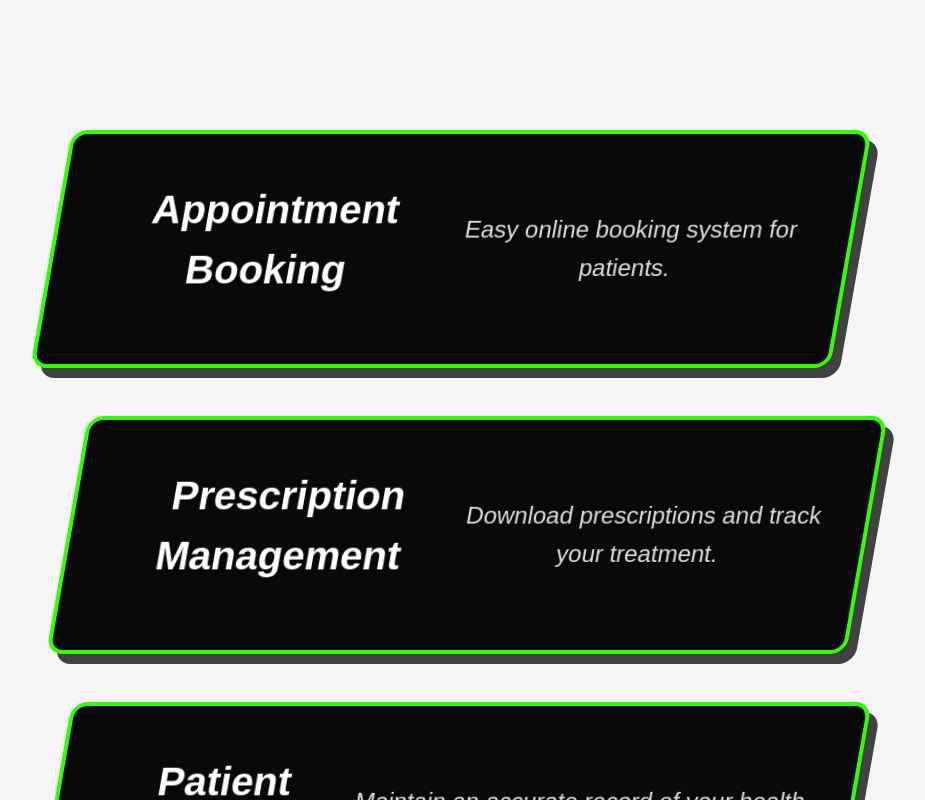
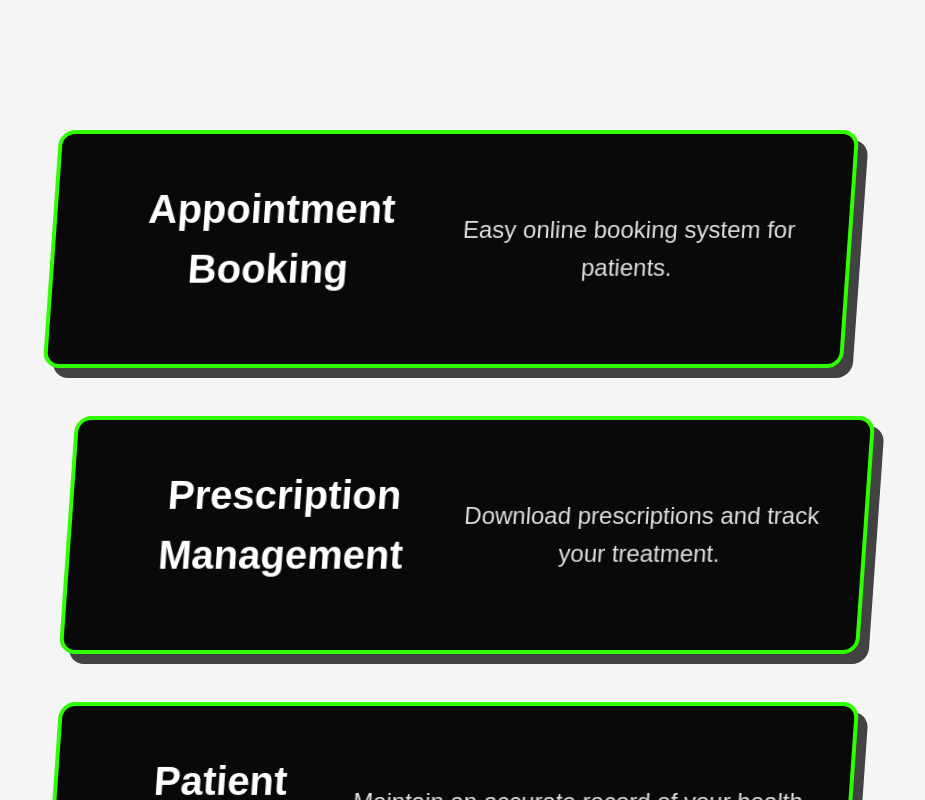
Before and after one commit to ParipoornaBhat/hackloop-frontend, a React (Vite) app: page / in a window 1280 px wide. Shown: the part 1120-1920 px from the top of the page, without its empty margins (181-1106 px from the left). Built offline with nearby package versions, Linux system fonts and the light colour scheme.

Commit message:
Update styles.css

```diff
--- a/src/components/styles.css
+++ b/src/components/styles.css
@@ -230,11 +230,11 @@ body {
 
 /* Additional animations when cards slide in */
 .feature-card.from-left {
-    transform: translateX(-1vh) skew(-10deg); /* Start from left */
+    transform: translateX(-1vh) skew(-4deg); /* Start from left */
 }
 
 .feature-card.from-right {
-    transform: translateX(1vh) skew(-10deg); /* Start from right */
+    transform: translateX(1vh) skew(-4deg); /* Start from right */
 }
 
 
```
